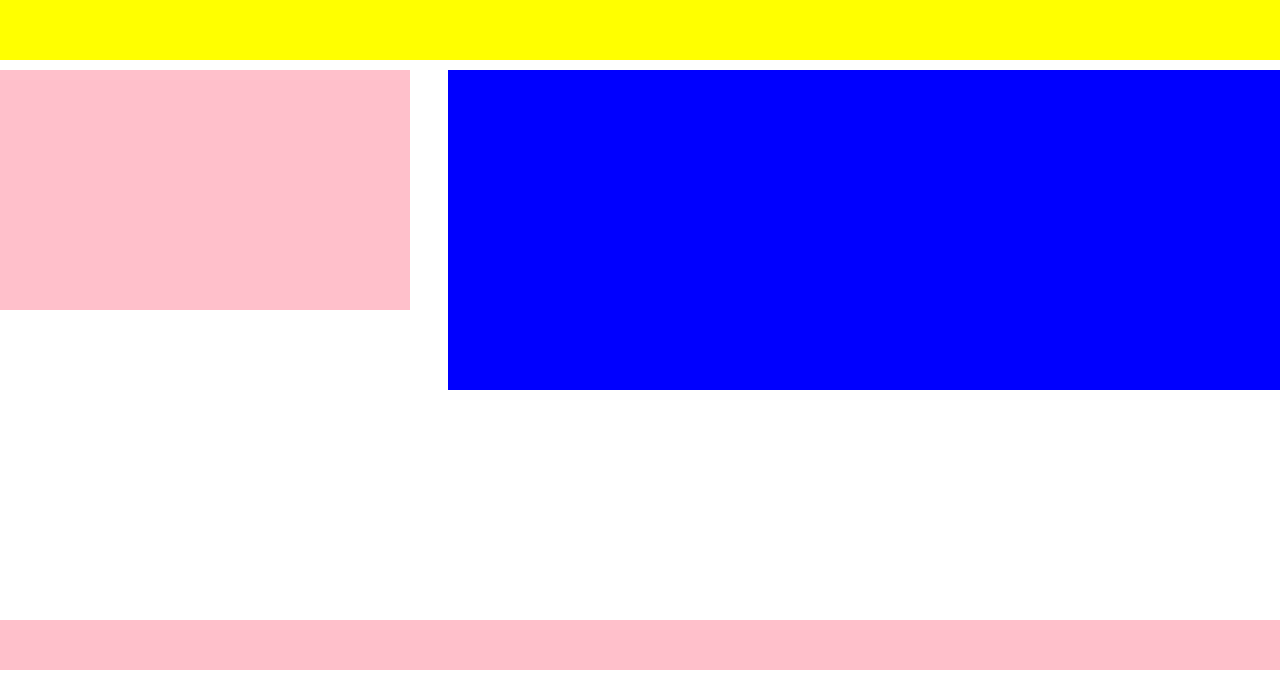
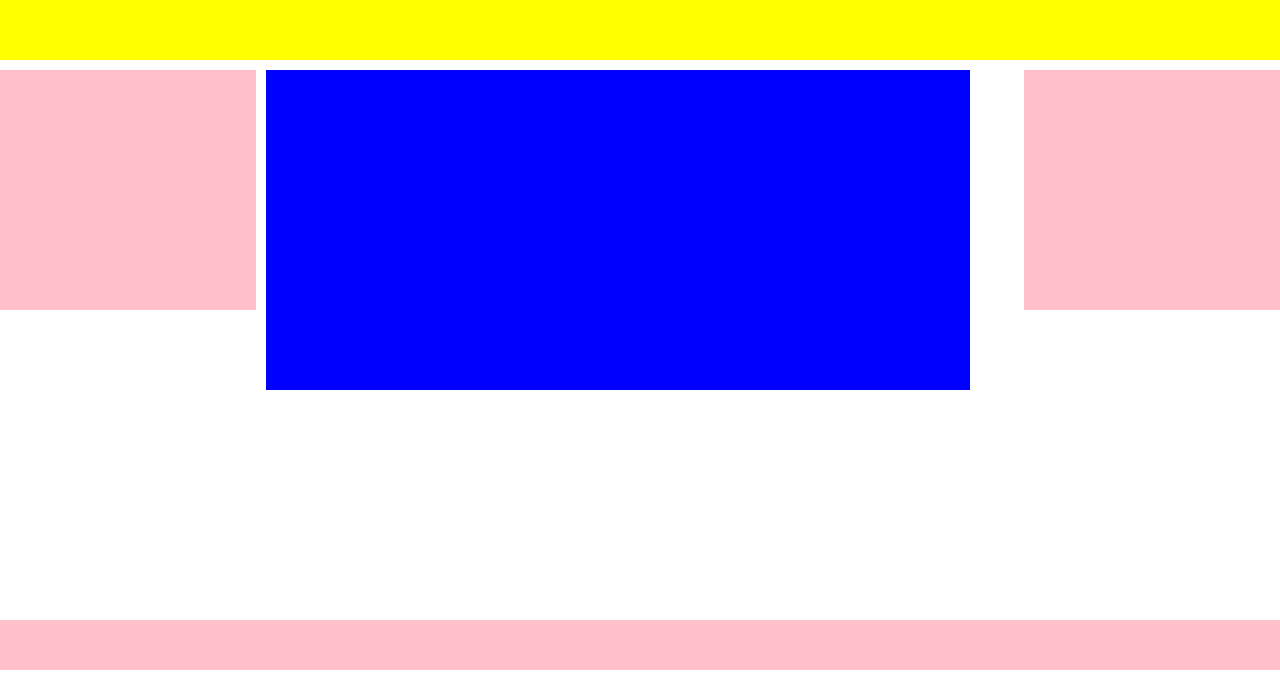
Before and after one commit to AlbertoDragoni/htmlcss-stuttura-wp, a plain HTML site: page index.html in a window 1280 px wide. Shown: the part 120-800 px from the top of the page. Drawn offline with Linux system fonts and the light colour scheme.

Commit message:
tentativi terzo riquadro

```diff
--- a/css/style.css
+++ b/css/style.css
@@ -10,17 +10,17 @@ header {
     margin-bottom: 10px;
 }
 .menu {
-    width: 32vw;
+    width: 20vw;
     height: 240px;
     background-color: pink;
     float: left;
 }
 .centrale {
-    width: 65vw;
+    width: 55vw;
     height: 320px;
     background-color: blue;
     margin-left: 10px;
-    float: right;
+    float: left;
 }
 footer {
     width: 100vw;
@@ -29,3 +29,9 @@ footer {
     position: absolute; bottom: 0;
     margin-bottom: 10px;
 }
+.finestra {
+    width: 20vw;
+    height: 240px;
+    background-color: pink;
+    float: right;
+}
--- a/index.html
+++ b/index.html
@@ -12,6 +12,9 @@
         <main>
             <aside class="menu"></aside>
             <div class="centrale"></div>
+            <div class="finestra">
+
+            </div>
         </main>
         <footer>
 
```
